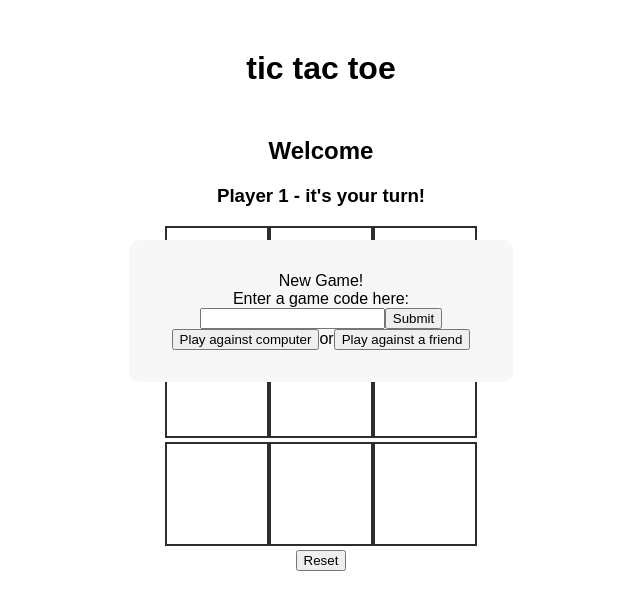
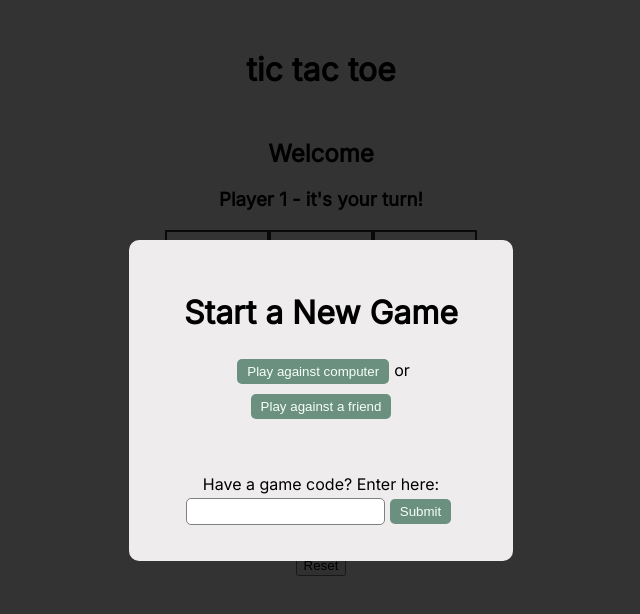
Before and after one commit to kpatterson395/tictactoe2next, a Next.js app: page / in a window 1280 px wide. Shown: the top 614 px of the page, without its empty margins (319-959 px from the left). Built offline with nearby package versions, Linux system fonts and the light colour scheme.

Commit message:
style modal

```diff
--- a/component/NewGame.js
+++ b/component/NewGame.js
@@ -21,34 +21,48 @@ const NewGame = ({ gamePlay, setGamePlay, gameCode, setGameCode }) => {
   };
 
   return (
+    <div className={styles.modalContainer}>
       <div className={styles.modal}>
         {!gameCode && (
           <div>
-          New Game!
-          <br />
-          Enter a game code here:
-          <form>
+            <h1>Start a New Game</h1>
+            <div>
+              <button
+                className={styles.button}
+                onClick={() => setGamePlay("computer")}
+              >
+                Play against computer
+              </button>
+              or
+              <button
+                className={styles.button}
+                onClick={() => setGamePlay("waiting")}
+              >
+                Play against a friend
+              </button>
+            </div>
+            <div className={styles.newGameDiv}>
+              Have a game code? Enter here:
+              <form className={styles.form}>
                 <input
+                  className={styles.input}
                   type="text"
                   name="gameCode"
                   id="gameCode"
                   value={code}
                   onChange={(e) => setCode(e.target.value)}
                 />
-            <button onClick={handleCode}>Submit</button>
+                <button className={styles.button} onClick={handleCode}>
+                  Submit
+                </button>
               </form>
-          <button onClick={() => setGamePlay("computer")}>
-            Play against computer
-          </button>
-          or
-          <button onClick={() => setGamePlay("waiting")}>
-            Play against a friend
-          </button>
+            </div>
           </div>
         )}
         {gamePlay === "waiting" && <h3>Waiting on player 2</h3>}
         {gameCode && <div>Your game code is: {gameCode}</div>}
       </div>
+    </div>
   );
 };
 
--- a/pages/index.js
+++ b/pages/index.js
@@ -117,7 +117,7 @@ export default function TicTacToe() {
   };
 
   return (
-    <div>
+    <div className={styles.container}>
       <h1 className={styles.header}>tic tac toe</h1>
       <h2>{`Welcome ${gamePlay}`}</h2>
       <h3>{`${turn === 1 ? "Player 1" : "Player 2"} - it's your turn!`}</h3>
--- a/styles/index.module.css
+++ b/styles/index.module.css
@@ -1,3 +1,9 @@
+@import url("https://fonts.googleapis.com/css2?family=Inter&display=swap");
+
+.container {
+  font-family: "Inter", sans-serif;
+}
+
 .header {
   margin: 50px 0;
 }
--- a/styles/modal.module.css
+++ b/styles/modal.module.css
@@ -1,3 +1,13 @@
+.modalContainer {
+  z-index: 99;
+  width: 100%;
+  height: 100%;
+  background-color: rgba(0, 0, 0, 0.8);
+  position: absolute;
+  top: 0;
+  left: 0;
+}
+
 .modal {
   position: absolute;
   box-sizing: border-box;
@@ -8,6 +18,28 @@
   height: auto;
   padding: 2em;
   text-align: center;
-  background-color: #f7f7f7;
+  background-color: #eeecec;
   border-radius: 10px;
 }
+
+.button {
+  background-color: #6b9080;
+  color: #f6fff8;
+  border: none;
+  border-radius: 5px;
+  padding: 5px 10px;
+  margin: 5px;
+}
+.button:hover {
+  cursor: pointer;
+}
+
+.input {
+  padding: 5px 10px;
+  border-radius: 5px;
+  border: 1px solid gray;
+}
+
+.newGameDiv {
+  margin-top: 50px;
+}
```
Lines whose indentation alone changed are shown as unchanged.
